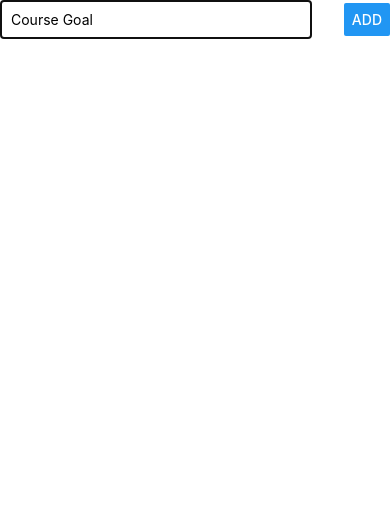
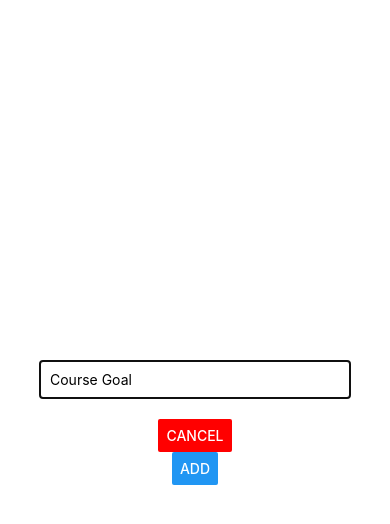
Before and after one commit to Aleksandar-Zoric-93/ReactNative_Udemy, a React Native app in the folder rn-complete-guide/: screen / in a window 390 px wide. Both pictures are taken after a click on the button "ADD NEW GOAL". Shown: the top 524 px of the page. Built offline with nearby package versions, Linux system fonts and the light colour scheme.

Commit message:
New cancel button added.  Clear input text on button click.  Styling with modal.

```diff
--- a/rn-complete-guide/App.js
+++ b/rn-complete-guide/App.js
@@ -18,6 +18,7 @@
       ...currentGoals,
       { id: Math.random().toString(), value: goalTitle }
     ]);
+    setIsAddMode(false);
   };
 
   const removeGoalHandler = goalId => {
@@ -26,10 +27,14 @@
     });
   };
 
+  const cancelGoalAddHandler = () => {
+    setIsAddMode(false);
+  };
+
   return (
     <View style={styles.screen}>
       <Button title="Add New Goal" onPress={() => setIsAddMode(true)} />
-      <GoalInput visible={isAddMode} onAddGoal={addGoalHandler} />
+      <GoalInput visible={isAddMode} onAddGoal={addGoalHandler} onCancel={cancelGoalAddHandler} />
       <FlatList
         keyExtractor={(item, index) => item.id}
         data={courseGoals}
--- a/rn-complete-guide/components/GoalInput.js
+++ b/rn-complete-guide/components/GoalInput.js
@@ -6,6 +6,11 @@
 
   const goalInputHandler = enteredText => {
     setEnteredGoal(enteredText);
+  };
+
+  const addGoalHandler = () => {
+    props.onAddGoal(enteredGoal);
+    setEnteredGoal('');
   };
 
   return (
@@ -17,7 +22,8 @@
           onChangeText={goalInputHandler}
           value={enteredGoal}
         />
-        <Button title="ADD" onPress={props.onAddGoal.bind(this, enteredGoal)} />
+         <Button title="CANCEL" color="red" onPress={props.onCancel} />
+        <Button title="ADD" onPress={addGoalHandler} />
       </View>
     </Modal>
   );
@@ -25,15 +31,17 @@
 
 const styles = StyleSheet.create({
   inputContainer: {
-    flexDirection: 'row',
-    justifyContent: 'space-between',
+    flex: 1,
+    flexDirection: 'column',
+    justifyContent: 'center',
     alignItems: 'center'
   },
   input: {
     width: '80%',
     borderColor: 'black',
     borderWidth: 1,
-    padding: 10
+    padding: 10,
+    marginBottom: 20
   }
 });
 
```
